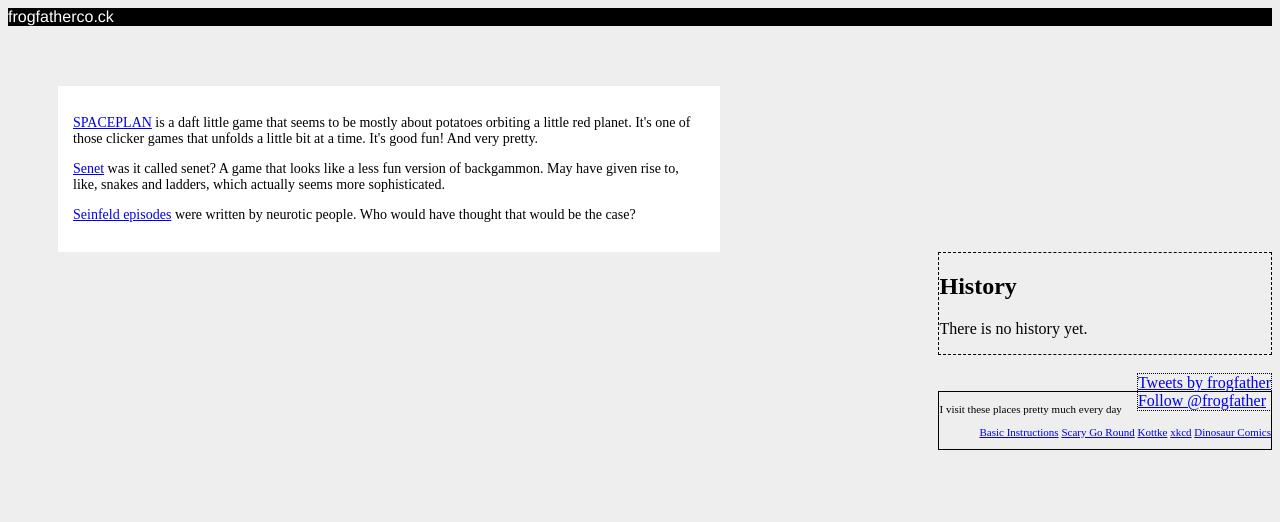
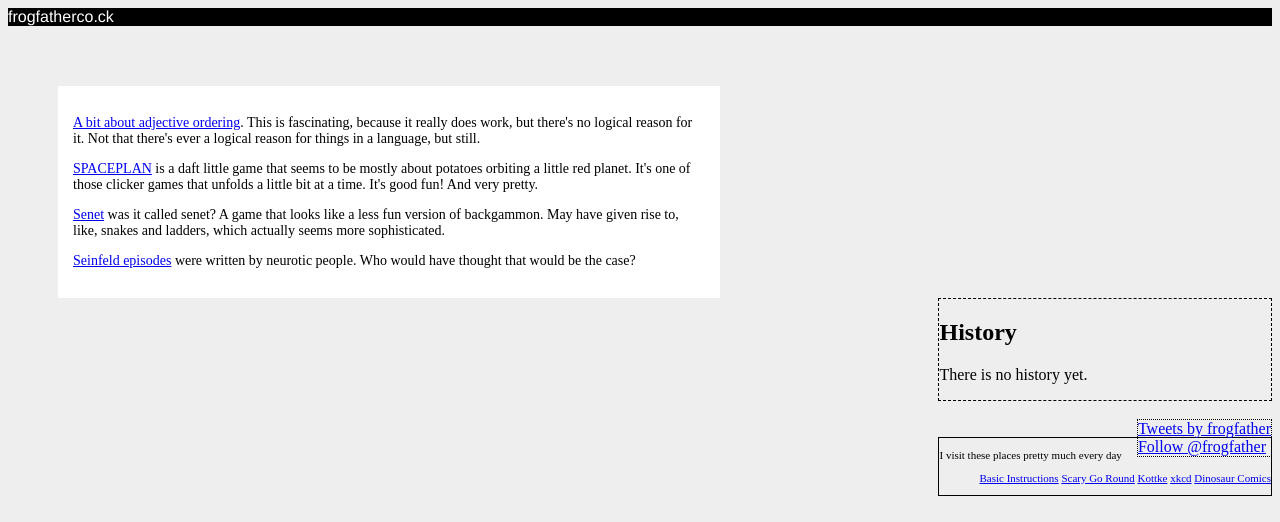
Before and after one commit to frogfather78/frogfatherco.ck, a plain HTML site: page index.html in a window 1280 px wide. Drawn offline with Linux system fonts and the light colour scheme.

Commit message:
Adding adjective link
from kottke - about word order of adjectives in english sentences

```diff
--- a/index.html
+++ b/index.html
@@ -11,6 +11,8 @@ frogfatherco.ck
 </div>
 
 <div id="content">
+
+<p><a href="http://kottke.org/16/09/the-adjective-word-order-we-all-follow-without-realizing-it" target="_blank">A bit about adjective ordering</a>. This is fascinating, because it really does work, but there's no logical reason for it. Not that there's ever a logical reason for things in a language, but still.</p>
 
 <p><a href="http://jhollands.co.uk/spaceplan/" target="_blank">SPACEPLAN</a> is a daft little game that seems to be mostly about potatoes orbiting a little red planet. It's one of those clicker games that unfolds a little bit at a time. It's good fun! And very pretty.</p>
 
```
